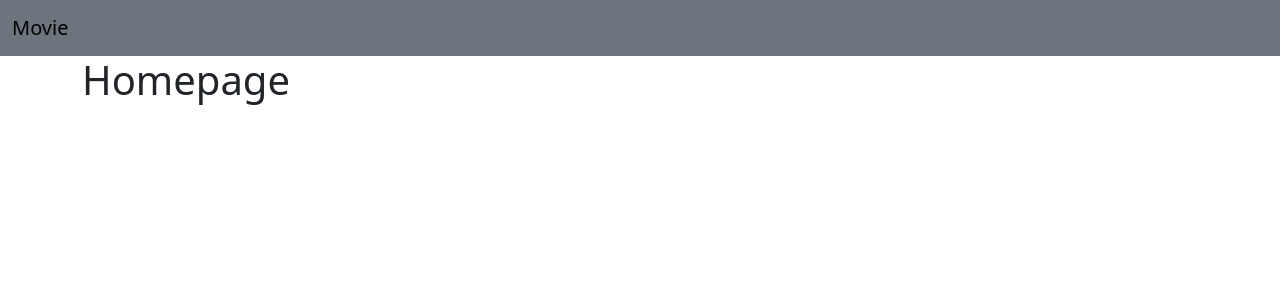
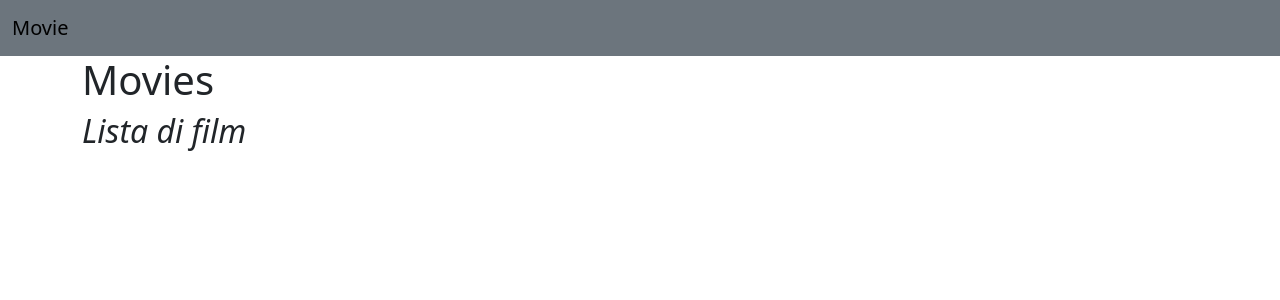
Before and after one commit to andreamaluta/webapp-react, a React (Vite) app: page / in a window 1280 px wide. Shown: the top 300 px of the page. Built offline with nearby package versions, Linux system fonts and the light colour scheme.

Commit message:
[UPD] made the homepage page

```diff
--- a/src/App.jsx
+++ b/src/App.jsx
@@ -1,6 +1,7 @@
 import { useState } from 'react'
 import { BrowserRouter, Routes, Route } from 'react-router-dom'
 import DefaultLayout from './layouts/DefaultLayout'
+import HomePage from './pages/HomePage'
 
 function App() {
 
@@ -10,7 +11,7 @@ function App() {
       <BrowserRouter>
         <Routes>
           <Route element={<DefaultLayout />}>
-            <Route index element={<h1>Homepage</h1>}></Route>
+            <Route index element={<HomePage />}></Route>
             <Route path='/movies/:id' element={<h1>Dettaglio pagina</h1>}></Route>
           </Route>
         </Routes>
--- /dev/null
+++ b/src/pages/HomePage.jsx
@@ -0,0 +1,14 @@
+import React from 'react'
+
+const HomePage = () => {
+    return (
+        <>
+            <h1>Movies</h1>
+            <h2>
+                <i>Lista di film</i>
+            </h2>
+        </>
+    )
+}
+
+export default HomePage
```
